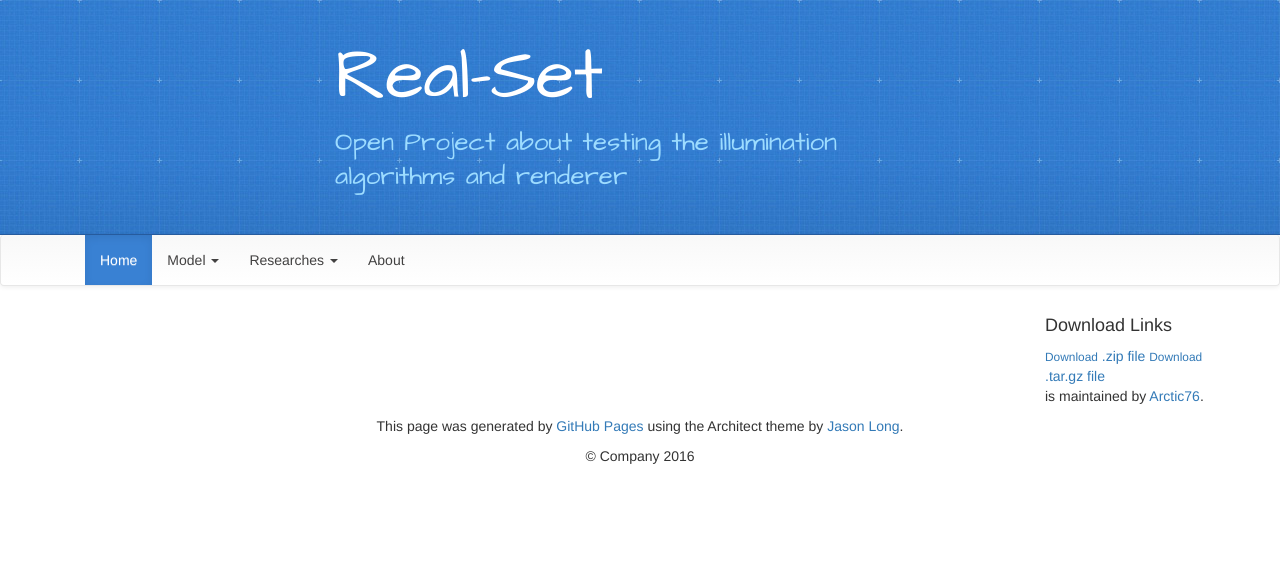
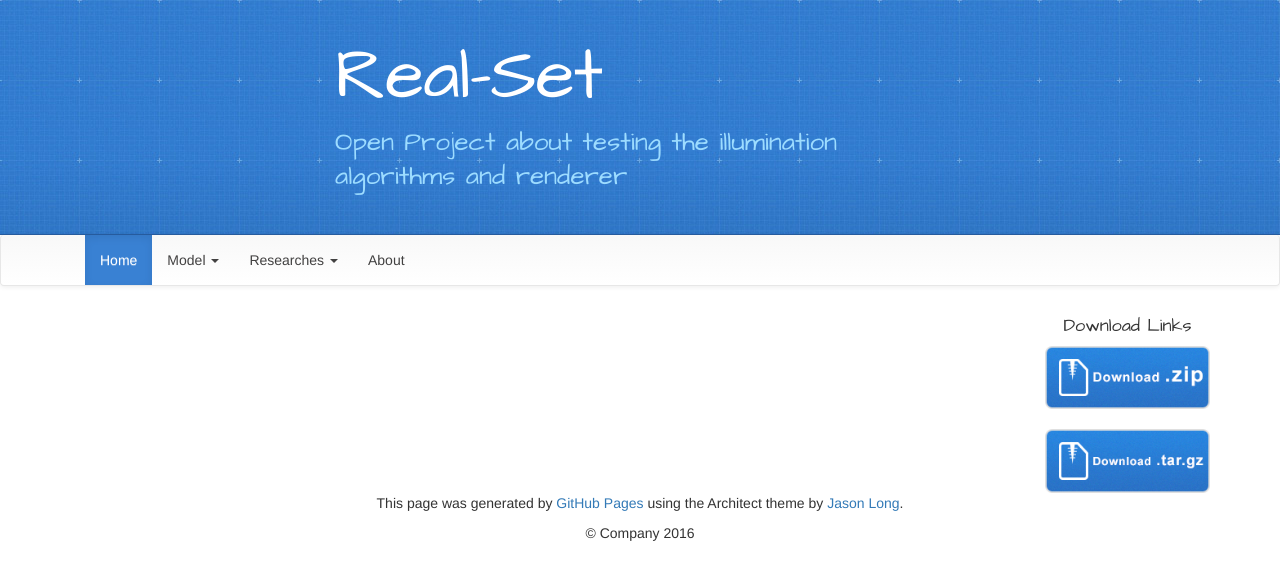
Before and after one commit to Alvyre/Real-Set, a Jekyll site: the page built from pages/construction.html, in a window 1280 px wide. Shown: the top 580 px of the page. Built offline with Jekyll 4.4.1, drawn with Linux system fonts in a browser that asks for light colours; nearby versions of some CDN libraries; library files that are not in the unit come from our copies.

Commit message:
Download links + aside

```diff
--- a/_includes/head.html
+++ b/_includes/head.html
@@ -9,7 +9,7 @@
     <link href='https://fonts.googleapis.com/css?family=Architects+Daughter' rel='stylesheet' type='text/css'>
     <link rel="stylesheet" type="text/css" href="/css/github-light.css" media="screen">
     <link rel="stylesheet" type="text/css" href="/css/print.css" media="print">
-    <link rel="stylesheet" href="css/bootstrap-theme.min.css">
+    <link rel="stylesheet" href="/css/bootstrap-theme.min.css">
     <link rel="stylesheet" type="text/css" href="/css/personal.css" media="screen">
     <script src="/javascripts/vendor/modernizr-2.8.3-respond-1.4.2.min.js"></script>
 
--- a/_layouts/default.html
+++ b/_layouts/default.html
@@ -9,22 +9,19 @@
   <div class="container">
     <div class="clearfix"></div>
     <div class="row">
-    	<div class="col-xs-10 col-sm-10 col-md-10 col-lg-10">
+    	<div class="col-xs-12 col-sm-12 col-md-12 col-lg-10">
     		{{ content }}
     	</div>
-    	<div class="col-xs-2 col-sm-2 col-md-2 col-lg-2">
+    	<div class="col-xs-0 col-sm-0 col-md-0 col-lg-2 hidden-xs hidden-sm hidden-md">
     		<aside id="sidebar">
-	        <h4>Download Links</h4>
-	        <a href="https://github.com/Arctic76/Real-Set/zipball/master" class="button">
-	          <small>Download</small>
-	          .zip file
+          <h4>Download Links</h4>
+          <a href="https://github.com/Arctic76/Real-Set/zipball/master" class="button">
+            <img src="/assets/images/download-zip.png" class="img-responsive" alt="download zip file">
 	        </a>
-	        <a href="https://github.com/Arctic76/Real-Set/tarball/master" class="button">
-	          <small>Download</small>
-	          .tar.gz file
-	        </a>
-
-	        <p class="repo-owner"><a href="https://github.com/Arctic76/Real-Set"></a> is maintained by <a href="https://github.com/Arctic76">Arctic76</a>.</p>
+          <br/>
+          <a href="https://github.com/Arctic76/Real-Set/tarball/master" class="button">
+            <img src="/assets/images/download-tar.png" class="img-responsive" alt="download tar.gz file">
+          </a>
 	      </aside>
     	</div>
     </div>
--- a/css/personal.css
+++ b/css/personal.css
@@ -82,3 +82,20 @@ footer{
 .navbar{
   border-top: none!important;
 }
+
+/* ASIDE */
+
+#sidebar h4{
+  font-family: 'Architects Daughter', 'Helvetica Neue', Helvetica, Arial, serif;
+  text-align: center;
+}
+#download-zip,
+#download-tar{
+
+  height: 63px;
+  background-image: url("/assets/images/download-zip.png");
+  background-size: cover;
+}
+.repo-owner{
+
+}
```
Also changed, not shown: assets/images/download-tar.png (added), assets/images/download-zip.png (added).
